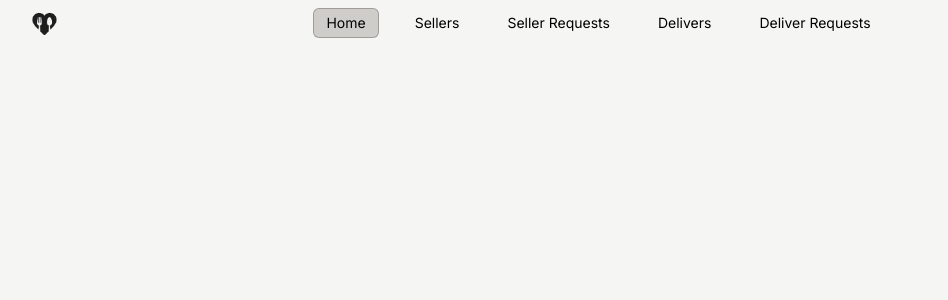
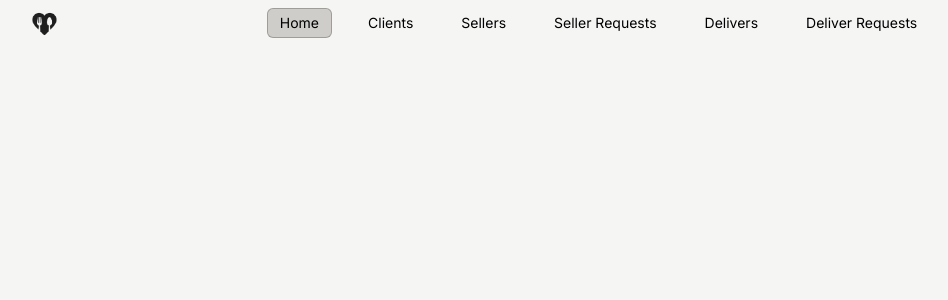
Before and after one commit to nabildroid/bsahtek, a Next.js app in the folder uber_admin/: page / in a window 1280 px wide. Shown: the top 300 px of the page, without its empty margins (34-982 px from the left). Built offline with nearby package versions, Linux system fonts and the light colour scheme; no server answers.

Commit message:
add client tab

```diff
--- a/uber_admin/src/app/(dashboard)/layout.tsx
+++ b/uber_admin/src/app/(dashboard)/layout.tsx
@@ -40,6 +40,10 @@ function NavButtons() {
     return <>
         <NavButton label="Home" link="/" />
         <NavButton
+            label="Clients"
+            link="/clients"
+        />
+        <NavButton
             label="Sellers"
             link="/sellers"
         />
--- a/uber_admin/src/app/(dashboard)/sellers/layout.tsx
+++ b/uber_admin/src/app/(dashboard)/sellers/layout.tsx
@@ -42,7 +42,7 @@ export default function Layout(props: Props) {
                     <div className="p-2">
                         {/* add price:56$, store name:.., location, phonenumber  */}
                         <h2 className="text-lg font-bold">{bag.sellerName}</h2>
-                        <p className="text-sm text-gray-500">{bag.name} <b>{bag.price}$</b> <span>{bag.sellerPhone}</span></p>
+                        <p className="text-sm text-gray-500">{bag.name} <b>{bag.price}dz</b> <span>{bag.sellerPhone}</span></p>
                     </div>
 
                 </div>
```
